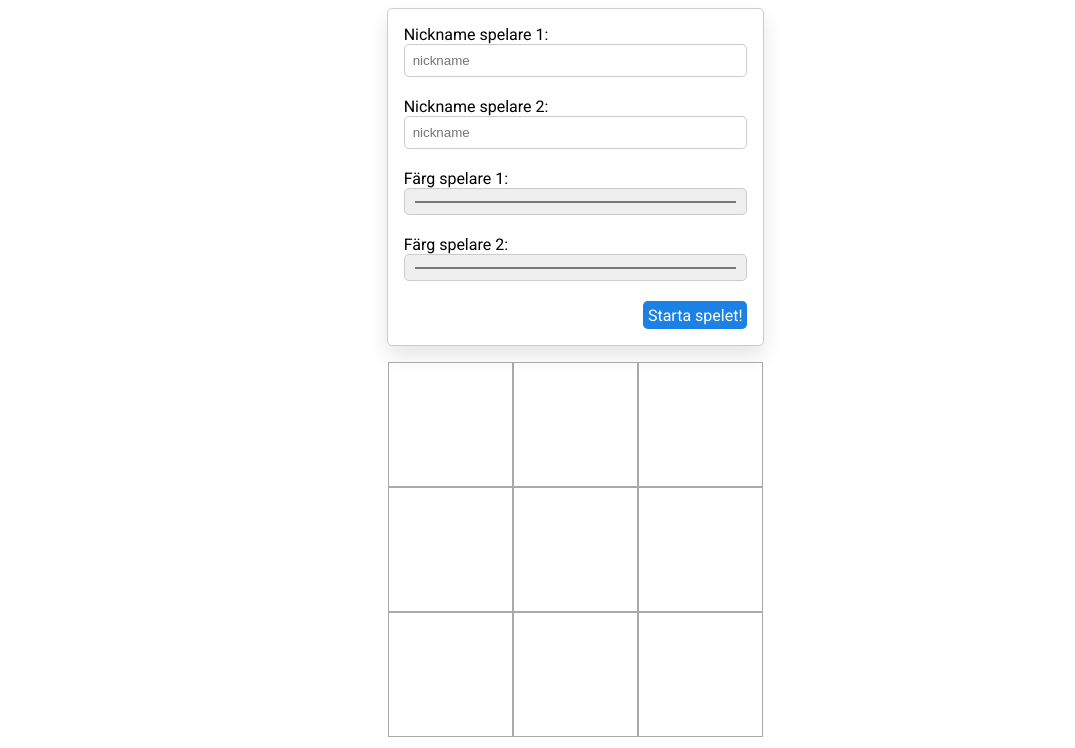
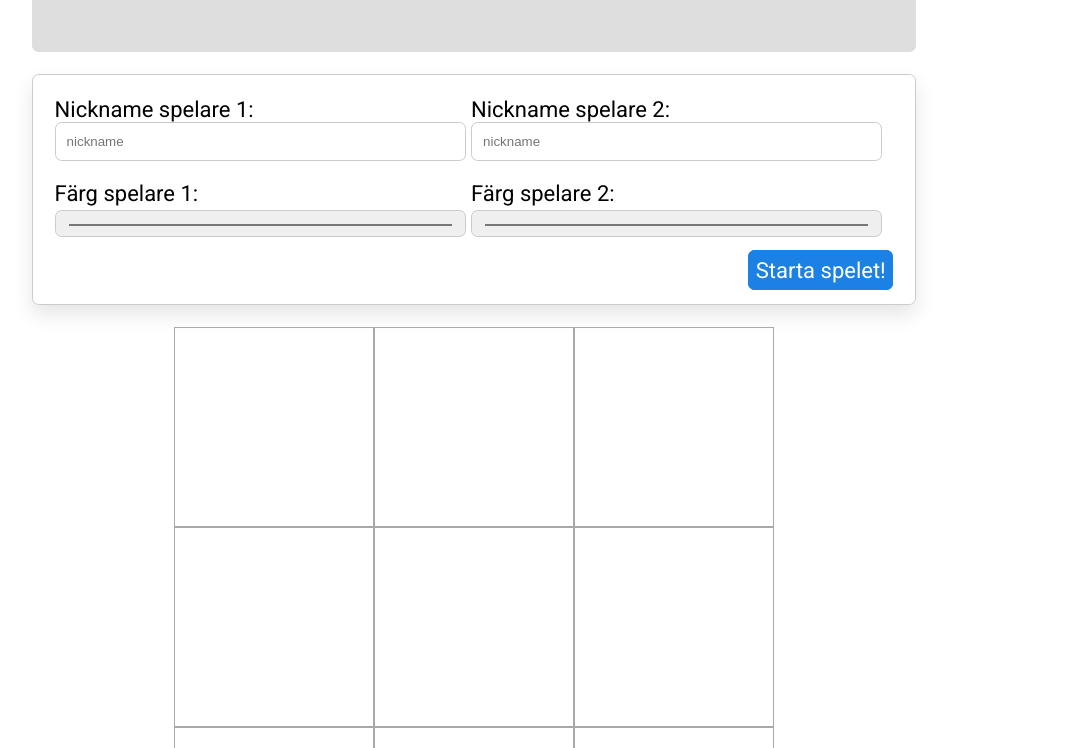
Before and after one commit to Fluffbrother/CSS-lab3, a plain HTML site: page index.html in a window 1280 px wide. Shown: the part 180-928 px from the top of the page, without its empty margins (16-1091 px from the left). Drawn offline with Linux system fonts and the light colour scheme.

Commit message:
Added 1181px < version

```diff
--- a/styles/style.css
+++ b/styles/style.css
@@ -3,6 +3,7 @@
 :root {
     --border: solid 1px #cbcbcb;
     --shadow: 0 10px 20px 0px rgba(0, 0, 0, 0.1);
+    --accent: #1b81e5;
 }
 
 * {
@@ -65,18 +66,20 @@ html {
 }
 
 #div-with-a {
-    background-color: #1b81e5;
     display: block;
     width: max-content;
     margin-left: auto;
-    padding: 0.3rem;
-    border-radius: 0.3rem;
 }
 
 #div-with-a #newGame,
 #div-with-a #newGame:visited {
+    background-color: var(--accent);
+    color: white;
     text-decoration: none;
-    color: white;
+    padding: 0.3rem;
+    border: solid 1px var(--accent);
+    border-radius: 0.3rem;
+    transition: background-color 200ms ease-in-out, color 200ms ease-in-out;
 }
 
 /*
@@ -99,6 +102,18 @@ html {
     border: solid 1px darkgray;
 }
 
+/*
+ * Aside
+ */
+
+aside img {
+    width: 100%;
+}
+
+/*
+ * Responsive
+ */
+
 @media only screen and (max-width: 414px) {
     aside {
         display: none;
@@ -114,10 +129,6 @@ html {
         width: 30%;
     }
 
-    aside img {
-        width: 100%;
-    }
-
     main {
         width: 50%;
     }
@@ -127,3 +138,32 @@ html {
         height: 125px;
     }
 }
+
+@media only screen and (min-width: 1181px) {
+    html {
+        font-size: 22px;
+    }
+
+    main {
+        width: 70%;
+    }
+
+    aside {
+        width: 300px;
+    }
+
+    #div-with-a #newGame:hover {
+        background-color: white;
+        color: var(--accent);
+    }
+
+    #game-area td {
+        width: 200px;
+        height: 200px;
+    }
+
+    .col {
+        width: 49%;
+        display: inline-block;
+    }
+}
```
